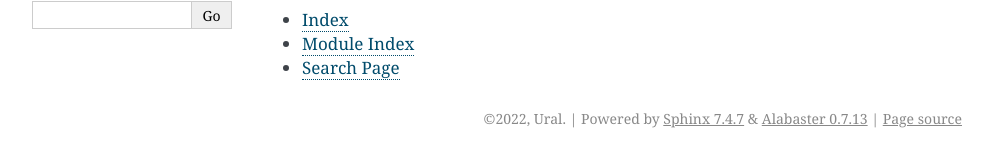
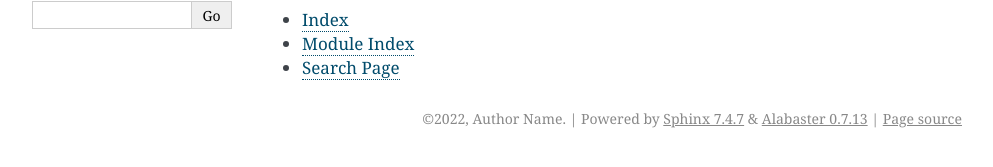
Before and after one commit to uralbi/django_cityloc_pkg_uralbi, a Sphinx documentation site: the page built from docs/index.rst, in a window 1280 px wide. Shown: the part 310-477 px from the top of the page, without its empty margins (148-1141 px from the left). Built offline with Sphinx 7.4.7, drawn with Linux system fonts in a browser that asks for light colours.

Commit message:
for release

```diff
--- a/docs/conf.py
+++ b/docs/conf.py
@@ -18,8 +18,8 @@
 # -- Project information -----------------------------------------------------
 
 project = 'django_cityloc_pkg'
-copyright = '2022, Ural'
-author = 'Ural'
+copyright = '2022, Author Name'
+author = 'Author Name'
 
 # The full version, including alpha/beta/rc tags
 release = '0.0.1'
--- a/docs/index.rst
+++ b/docs/index.rst
@@ -6,8 +6,8 @@
 Welcome to django_cityloc_pkg's documentation!
 ==============================================
 
-.. automodule:: django_cityloc_pkg
-   :members: uralbi
+.. automodule:: django_cityloc_pkg_uralbi
+   :members:
 
 
 Indices and tables
```
